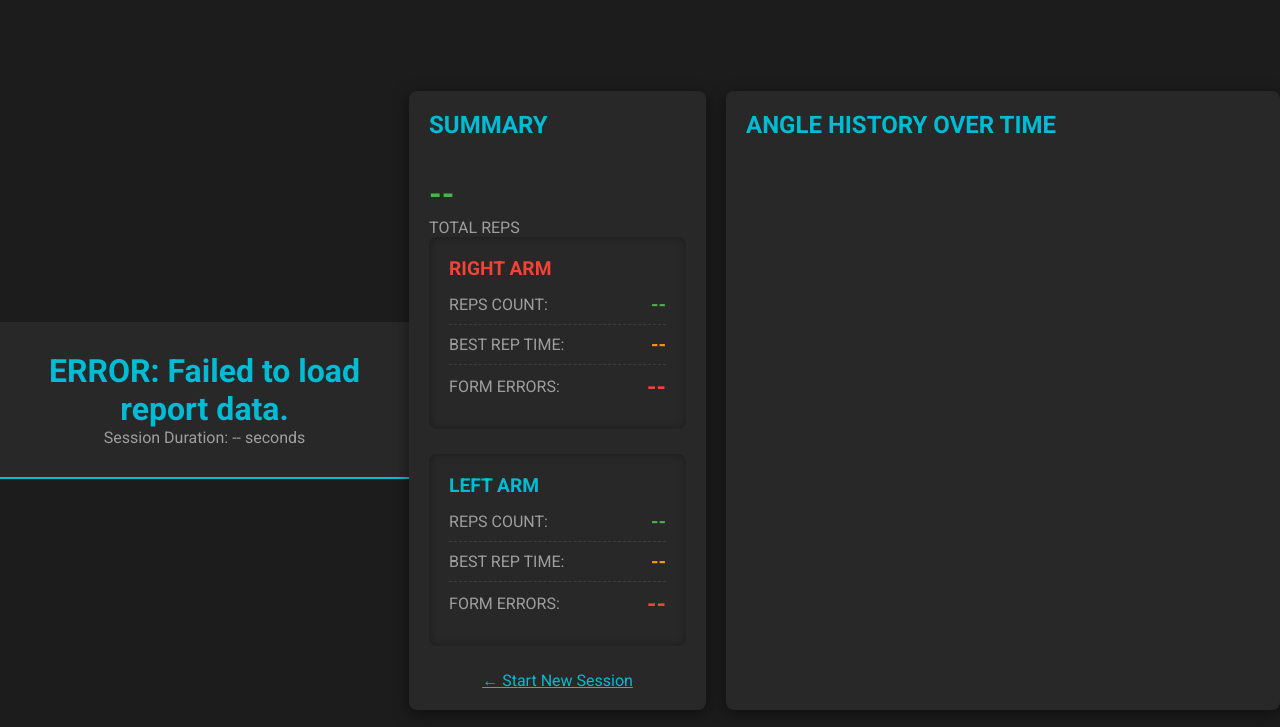
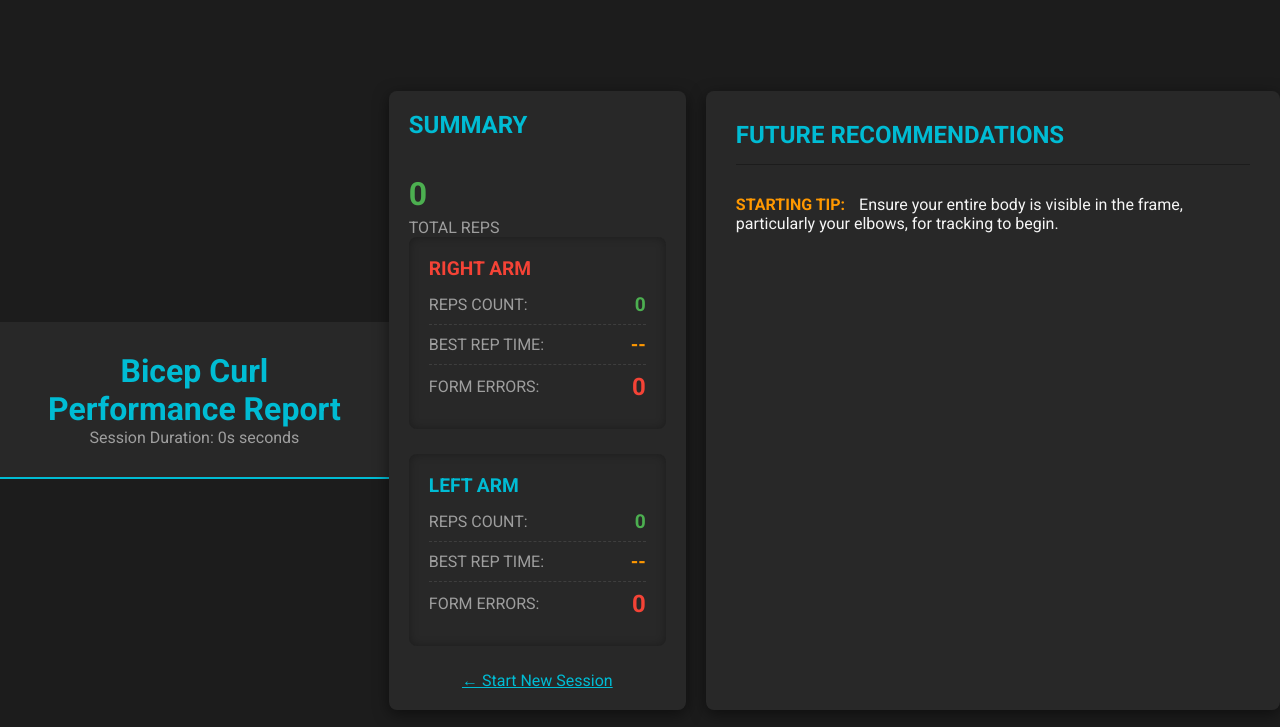
Before and after one commit to Khushi-426/take, a Flask app: page /report in a window 1280 px wide. Shown: the top 727 px of the page. Run offline with Flask 3, Linux system fonts and the light colour scheme; data that the repository does not hold is empty; a map, chart or similar area stays blank.

Commit message:
First Commit

```diff
--- a/static/js/report.js
+++ b/static/js/report.js
@@ -6,7 +6,7 @@
         .then(data => {
             console.log('Report Data Received:', data);
             renderSummary(data);
-            renderAngleChart(data.history);
+            renderRecommendations(data); // Calls the new function
         })
         .catch(error => {
             console.error('Error fetching report data:', error);
@@ -33,62 +33,65 @@
     }
 
 
-    function renderAngleChart(history) {
-        const ctx = document.getElementById('angleChart').getContext('2d');
+    function renderRecommendations(data) {
+        const summary = data.summary;
+        const recContent = document.getElementById('recommendation-content');
+        recContent.innerHTML = '';
 
-        new Chart(ctx, {
-            type: 'line',
-            data: {
-                labels: history.time,
-                datasets: [
-                    {
-                        label: 'Right Elbow Angle',
-                        data: history.right_angle,
-                        borderColor: 'rgb(244, 67, 54)', // Danger Red
-                        backgroundColor: 'rgba(244, 67, 54, 0.1)',
-                        borderWidth: 2,
-                        tension: 0.1,
-                        pointRadius: 0
-                    },
-                    {
-                        label: 'Left Elbow Angle',
-                        data: history.left_angle,
-                        borderColor: 'rgb(0, 188, 212)', // Primary Cyan
-                        backgroundColor: 'rgba(0, 188, 212, 0.1)',
-                        borderWidth: 2,
-                        tension: 0.1,
-                        pointRadius: 0
-                    }
-                ]
-            },
-            options: {
-                responsive: true,
-                maintainAspectRatio: false,
-                scales: {
-                    y: {
-                        min: 0,
-                        max: 180,
-                        title: { display: true, text: 'Angle (Degrees)', color: 'var(--color-text-dim)' },
-                        ticks: { color: 'var(--color-text-dim)' },
-                        grid: { color: 'rgba(255, 255, 255, 0.1)' }
-                    },
-                    x: {
-                        title: { display: true, text: 'Time (Seconds)', color: 'var(--color-text-dim)' },
-                        ticks: { color: 'var(--color-text-dim)' },
-                        grid: { color: 'rgba(255, 255, 255, 0.1)' }
-                    }
-                },
-                plugins: {
-                    legend: {
-                        labels: { color: 'var(--color-text-light)' }
-                    },
-                    title: {
-                        display: true,
-                        text: 'Elbow Angle vs. Time',
-                        color: 'var(--color-text-light)'
-                    }
+        const recommendations = [];
+
+        // Overall Check
+        const totalReps = summary.RIGHT.total_reps + summary.LEFT.total_reps;
+        if (totalReps === 0) {
+            recommendations.push({ title: 'STARTING TIP', text: 'Ensure your entire body is visible in the frame, particularly your elbows, for tracking to begin.' });
+        } else {
+            // Rep Time Consistency
+            const rightTime = summary.RIGHT.min_time;
+            const leftTime = summary.LEFT.min_time;
+
+            if (rightTime > 0.0 && leftTime > 0.0) {
+                const ratio = Math.max(rightTime, leftTime) / Math.min(rightTime, leftTime);
+                if (ratio > 1.25) {
+                    const slowerArm = rightTime > leftTime ? 'RIGHT' : 'LEFT';
+                    recommendations.push({ title: 'TEMPO', text: `Your ${slowerArm} arm is significantly slower (${Math.max(rightTime, leftTime).toFixed(2)}s vs ${Math.min(rightTime, leftTime).toFixed(2)}s). Focus on maintaining a consistent tempo for both arms.` });
+                } else if (rightTime < 1.5 || leftTime < 1.5) {
+                    recommendations.push({ title: 'SLOW DOWN', text: 'Your best rep time is very fast. Aim for a controlled tempo (e.g., 2 seconds up, 2 seconds down) to maximize muscle tension and results.' });
+                } else {
+                    recommendations.push({ title: 'TEMPO', text: 'Excellent rep timing consistency! Keep up the controlled pace.' });
                 }
+            } else if (totalReps > 0) {
+                 recommendations.push({ title: 'CONSISTENCY', text: 'Ensure both arms are tracked for accurate tempo comparison.' });
             }
-        });
+
+            // Error Checks
+            if (summary.RIGHT.error_count > summary.LEFT.error_count && summary.RIGHT.error_count > 0) {
+                recommendations.push({ title: 'FORM FOCUS (RIGHT)', text: `The RIGHT arm had more (${summary.RIGHT.error_count}) form errors. Pay close attention to over-extending (locking the elbow) or over-curling.` });
+            } else if (summary.LEFT.error_count > summary.RIGHT.error_count && summary.LEFT.error_count > 0) {
+                 recommendations.push({ title: 'FORM FOCUS (LEFT)', text: `The LEFT arm had more (${summary.LEFT.error_count}) form errors. Pay close attention to over-extending (locking the elbow) or over-curling.` });
+            } else if (summary.RIGHT.error_count > 0 || summary.LEFT.error_count > 0) {
+                recommendations.push({ title: 'FORM FOCUS', text: `You had a few form errors. Ensure you achieve full contraction (ideally < 45° angle) and full extension (ideally > 170° angle) without hyper-extending.` });
+            } else {
+                recommendations.push({ title: 'PERFECT FORM', text: 'Congratulations! No major form errors detected. Maintain this excellent technique.' });
+            }
+
+            // Rep Count Balance
+            if (Math.abs(summary.RIGHT.total_reps - summary.LEFT.total_reps) > 1) {
+                recommendations.push({ title: 'BALANCE', text: `Rep count imbalance: ${summary.RIGHT.total_reps} (R) vs ${summary.LEFT.total_reps} (L). Make sure to complete the same number of reps for both arms for balanced strength development.` });
+            }
+        }
+
+        // Display Recommendations
+        if (recommendations.length > 0) {
+            const ul = document.createElement('ul');
+            ul.className = 'recommendation-list';
+            recommendations.forEach(rec => {
+                const li = document.createElement('li');
+                li.innerHTML = `<span class="recommendation-title">${rec.title}:</span> <span class="recommendation-text">${rec.text}</span>`;
+                ul.appendChild(li);
+            });
+            recContent.appendChild(ul);
+        } else {
+            recContent.innerHTML = '<p style="color: var(--color-text-dim);">No specific recommendations generated based on the available data.</p>';
+        }
     }
 });
--- a/templates/report.html
+++ b/templates/report.html
@@ -4,7 +4,6 @@
     <meta charset="UTF-8">
     <title>Workout Report</title>
     <link rel="stylesheet" href="{{ url_for('static', filename='css/style.css') }}">
-    <script src="https://cdn.jsdelivr.net/npm/chart.js@4.4.1/dist/chart.umd.min.js"></script>
     <style>
         .report-header {
             text-align: center;
@@ -26,12 +25,19 @@
             border-radius: 8px;
             box-shadow: 0 4px 15px rgba(0, 0, 0, 0.5);
         }
-        .graph-panel {
-            flex: 2;
-            padding: 20px;
+        /* New panel for recommendations */
+        .recommendation-panel {
+            flex: 2; /* Takes up the space of the former graph */
+            padding: 30px;
             background-color: var(--color-panel-bg);
             border-radius: 8px;
             box-shadow: 0 4px 15px rgba(0, 0, 0, 0.5);
+        }
+        .recommendation-panel h2 {
+            color: var(--color-primary);
+            border-bottom: 1px solid var(--color-dark-bg);
+            padding-bottom: 15px;
+            margin-bottom: 20px;
         }
         .metric-row { /* Use existing style */ }
         .summary-metric h3 {
@@ -46,6 +52,25 @@
         .error-count {
             color: var(--color-danger) !important;
             font-size: 1.5em;
+        }
+        .recommendation-list {
+            list-style: none;
+            padding-left: 0;
+        }
+        .recommendation-list li {
+            padding: 10px 0;
+            border-bottom: 1px dashed rgba(255, 255, 255, 0.1);
+        }
+        .recommendation-list li:last-child {
+            border-bottom: none;
+        }
+        .recommendation-title {
+            font-weight: 700;
+            color: var(--color-warning);
+            margin-right: 10px;
+        }
+        .recommendation-text {
+            color: var(--color-text-light);
         }
     </style>
 </head>
@@ -83,9 +108,11 @@
         </a>
     </div>
 
-    <div class="graph-panel">
-        <h2>Angle History Over Time</h2>
-        <canvas id="angleChart"></canvas>
+    <div class="recommendation-panel">
+        <h2>Future Recommendations</h2>
+        <div id="recommendation-content">
+            <p style="color: var(--color-text-dim);">Analyzing performance data...</p>
+        </div>
     </div>
 </div>
 
```
